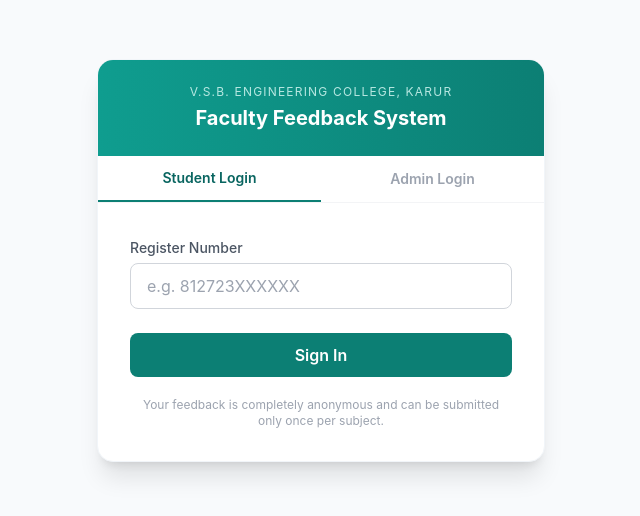
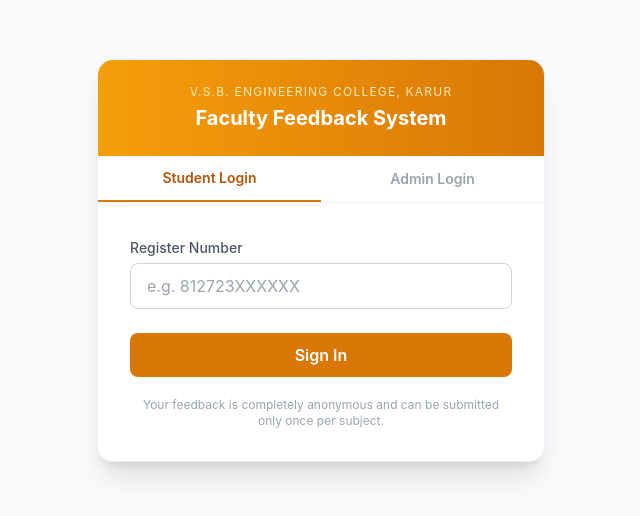
Before and after one commit to Rampradeep31/VSBEC_Feedback_Management_System, a React (Vite) app in the folder frontend/: page /login in a window 1280 px wide. Shown: the part 140-656 px from the top of the page, without its empty margins (319-959 px from the left). Built offline with nearby package versions, Linux system fonts and the light colour scheme.

Commit message:
Add frontend/tailwind.config.js

```diff
--- a/frontend/tailwind.config.js
+++ b/frontend/tailwind.config.js
@@ -5,11 +5,11 @@ export default {
     extend: {
       colors: {
         navy: {
-          50: '#eef2f9', 100: '#d8e2f0', 500: '#1e3a6d', 600: '#16305e',
-          700: '#102448', 800: '#0b1a34', 900: '#071122'
+          50: '#f8fafc', 100: '#f1f5f9', 500: '#64748b', 600: '#475569',
+          700: '#334155', 800: '#1e293b', 900: '#0f172a'
         },
         teal: {
-          50: '#eafaf8', 100: '#c9f1eb', 500: '#0f9d8f', 600: '#0c7f74', 700: '#096560'
+          50: '#fffbeb', 100: '#fef3c7', 500: '#f59e0b', 600: '#d97706', 700: '#b45309'
         }
       }
     },
```
